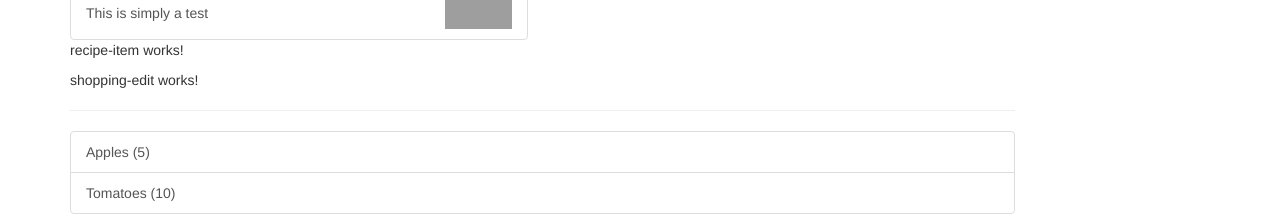
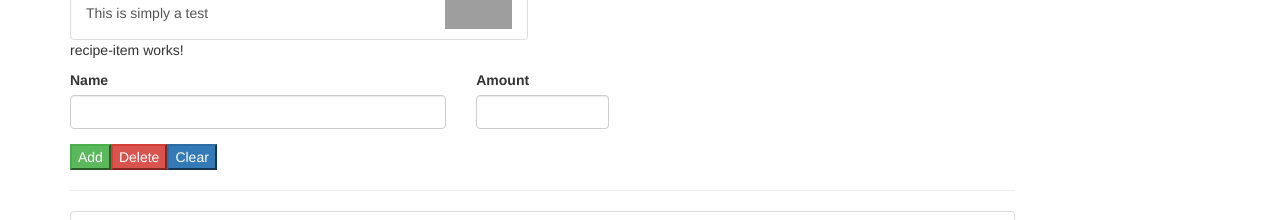
Before and after one commit to Jguzik83/Recipe-Shopping, an Angular app: page / in a window 1280 px wide. Shown: the part 251-471 px from the top of the page. Built offline with nearby package versions, Linux system fonts and the light colour scheme; grey boxes are pictures that could not be loaded.

Commit message:
add basic features and style for add/delete items to shopping-edit

```diff
--- a/src/app/shopping-list/shopping-edit/shopping-edit.component.html
+++ b/src/app/shopping-list/shopping-edit/shopping-edit.component.html
@@ -1,3 +1,23 @@
-<p>
-  shopping-edit works!
-</p>
+<div class="row">
+	<div class="col-xs-12">
+		<form>
+			<div class="row">
+				<div class="col-sm-5 form-group">
+					<label for="name">Name</label>
+					<input type="text" id="name" class="form-control">
+				</div>
+				<div class="col-sm-2 form-group">
+					<label for="amount">Amount</label>
+					<input type="number" id="number" class="form-control">
+				</div>
+			</div>
+			<div class="row">
+				<div class="col-xs-12">
+					<button class="button btn-success" type="submit">Add</button>
+					<button class="button btn-danger"  type="button">Delete</button>
+					<button class="button btn-primary" type="button">Clear</button>
+				</div>
+			</div>
+		</form>
+	</div>
+</div>
```
